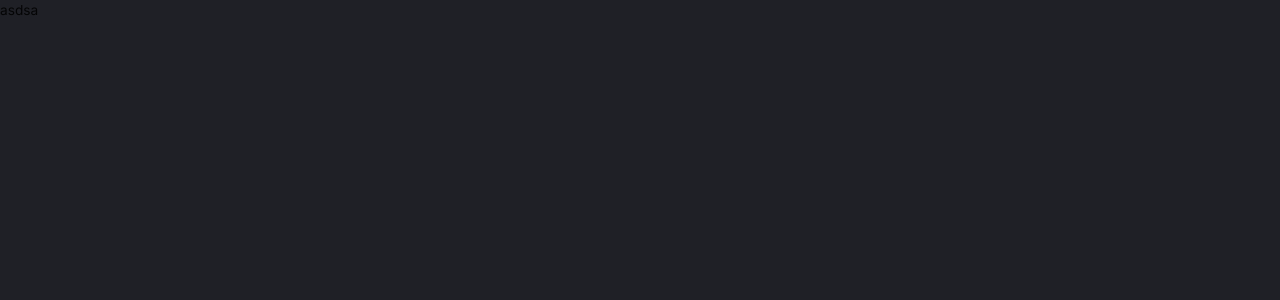
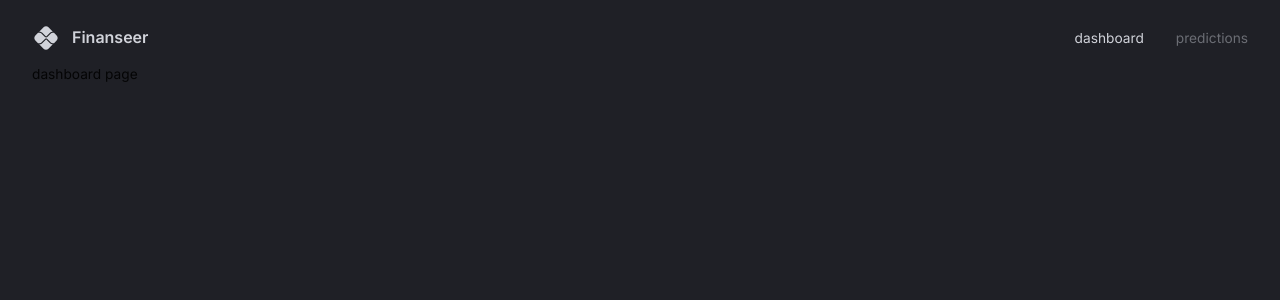
Before and after one commit to coolseaweed/TMPLT-react-finance-dashboard, a React (Vite) app in the folder frontend/: page / in a window 1280 px wide. Shown: the top 300 px of the page. Built offline with nearby package versions, Linux system fonts and the light colour scheme.

Commit message:
add router and navigations (#3)

```diff
--- a/frontend/src/App.tsx
+++ b/frontend/src/App.tsx
@@ -1,17 +1,31 @@
+import { Box } from "@mui/material";
 import { createTheme } from "@mui/material/styles";
 import { useMemo } from "react";
 import { themeSettings } from "./theme";
 import { CssBaseline, ThemeProvider } from "@mui/material";
+import { BrowserRouter, Route, Routes } from "react-router-dom";
+import Navbar from "@/scenes/navbar";
 
 function App() {
   const theme = useMemo(() => createTheme(themeSettings), []);
 
   return (
     <div className="app">
-      <ThemeProvider theme={theme}>
-        <CssBaseline />
-        asdsa
-      </ThemeProvider>
+      <BrowserRouter>
+        <ThemeProvider theme={theme}>
+          <CssBaseline />
+          <Box width="100%" height="100%" padding="1rem 2rem 4rem 2rem">
+            <Navbar />
+            <Routes>
+              <Route path="/" element={<div>dashboard page</div>} />
+              <Route
+                path="/predictions"
+                element={<div>predictions page</div>}
+              />
+            </Routes>
+          </Box>
+        </ThemeProvider>
+      </BrowserRouter>
     </div>
   );
 }
--- /dev/null
+++ b/frontend/src/components/FlexBetween.tsx
@@ -0,0 +1,10 @@
+import { Box } from "@mui/material";
+import { styled } from "@mui/system";
+
+const FlexBetween = styled(Box)({
+  display: "flex",
+  justifyContent: "space-between",
+  alignItems: "center",
+});
+
+export default FlexBetween;
--- /dev/null
+++ b/frontend/src/scenes/navbar/index.tsx
@@ -0,0 +1,54 @@
+import { useState } from "react";
+import { Link } from "react-router-dom";
+import { Box, Typography, useTheme } from "@mui/material";
+import PixIcon from "@mui/icons-material/Pix";
+import FlexBetween from "@/components/FlexBetween";
+
+type Props = {};
+
+const Navbar = (props: Props) => {
+  const { palette } = useTheme();
+  const [selected, setSelected] = useState("dashboard");
+
+  return (
+    <FlexBetween mb="0.25rem" p="0.5rem 0rem" color={palette.grey[300]}>
+      {/* LEFT SIDE */}
+      <FlexBetween gap="0.75rem">
+        <PixIcon sx={{ fontSize: "28px" }} />
+        <Typography variant="h4" fontSize={"16px"}>
+          Finanseer
+        </Typography>
+      </FlexBetween>
+
+      {/* RIGHT SIDE */}
+      <FlexBetween gap="2rem">
+        <Box sx={{ "&:hover": { color: palette.primary[100] } }}>
+          <Link
+            to="/"
+            onClick={() => setSelected("dashboard")}
+            style={{
+              color: selected === "dashboard" ? "inherit" : palette.grey[700],
+              textDecoration: "inherit",
+            }}
+          >
+            dashboard
+          </Link>
+        </Box>
+        <Box sx={{ "&:hover": { color: palette.primary[100] } }}>
+          <Link
+            to="/predictions"
+            onClick={() => setSelected("predictions")}
+            style={{
+              color: selected === "predictions" ? "inherit" : palette.grey[700],
+              textDecoration: "inherit",
+            }}
+          >
+            predictions
+          </Link>
+        </Box>
+      </FlexBetween>
+    </FlexBetween>
+  );
+};
+
+export default Navbar;
```
